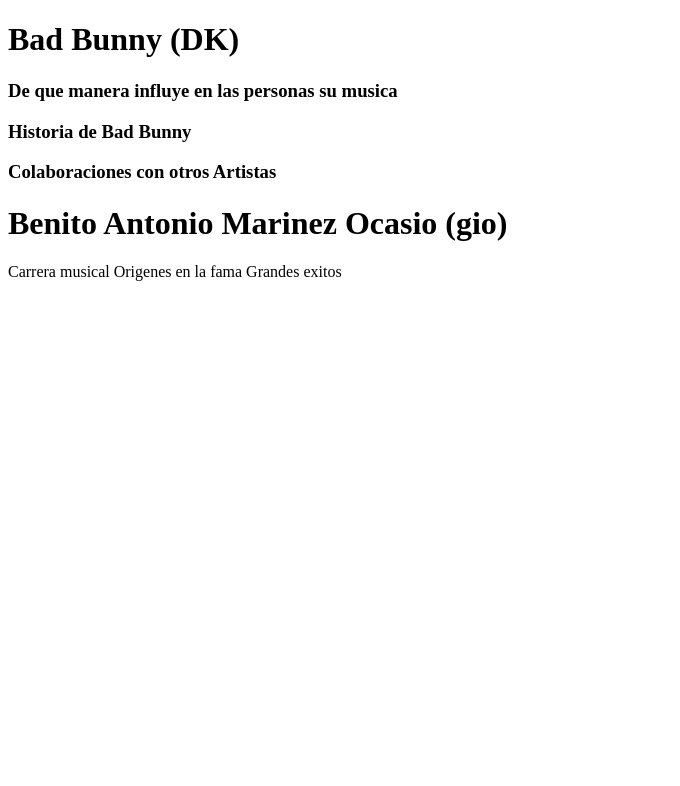
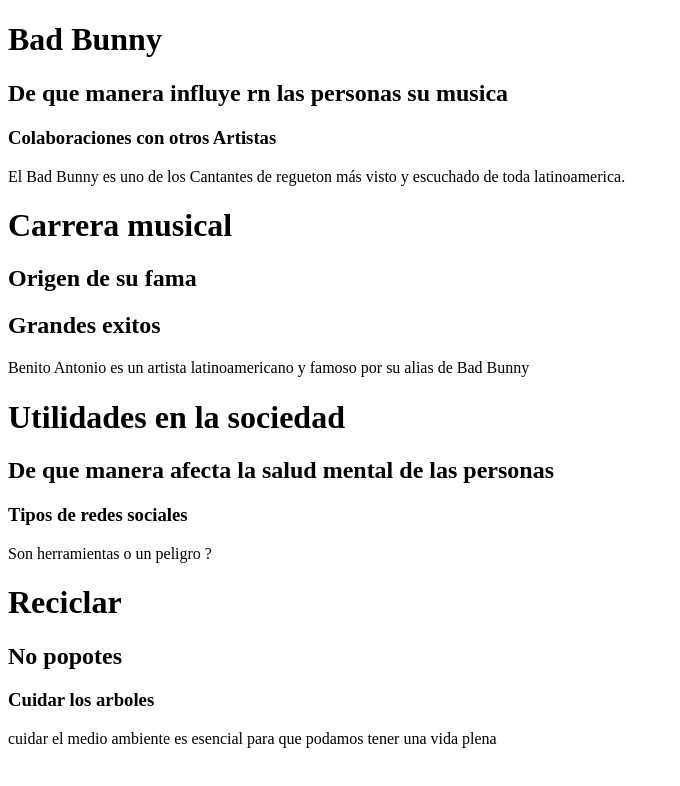
Before and after one commit to Rifel152/grupo-damico-givanni0-dacardenas-emiliano1-blog_del_mundo, a plain HTML site: page roots/propuestas.html in a window 1280 px wide. Shown: the whole page, without its empty margins (0-680 px from the left). Drawn offline with Linux system fonts and the light colour scheme.

Commit message:
Los 4 temas ya terminados

```diff
--- a/roots/propuestas.html
+++ b/roots/propuestas.html
@@ -1,17 +1,42 @@
+
    <!DOCTYPE html>
-<meta charset="utf-8">
-<html>
-    <head ></head>
-    <title></title>
+        <html lang="en">
+        <head>
+            <meta charset="UTF-8">
+            <title>Propuestas</title>
+        </head>
         <body>
+        <!--Bad Bunny : Emiliano de Cardenas Meza-->
         <hgroup>
-        <h1>Bad Bunny (DK)</h1>
-        <h3>De que manera influye en las personas su musica</h3>
-        <h3>Historia de Bad Bunny</h3>
+            <h1>Bad Bunny </h1>
+            <h2>De que manera influye rn las personas su musica</h2>
             <h3>Colaboraciones con otros Artistas</h3>
+        </hgroup>
+        <p>El Bad Bunny es uno de los Cantantes de regueton más visto y escuchado de toda latinoamerica.</p>
+        <!--fin Bad Bunny-->
+        <!--Benito Antonio Martinez Ocacio (sus logros): Giovanni D'amico Lopez-->
+        <hgroup>
+            <h1>Carrera musical</h1>
+            <h2>Origen de su fama</h2>
+            <h2>Grandes exitos</h2>
+        </hgroup>
+        <p>Benito Antonio es un artista latinoamericano y famoso por su alias de Bad Bunny</p>
+        <!--fin Benito Antonio-->
         </body>
+        </html>
+           <!--Redes sociales : Emiliano de Cardenas Meza-->
+           <hgroup>
+            <h1>Utilidades en la sociedad</h1>
+            <h2>De que manera afecta la salud mental de las personas</h2>
+            <h3>Tipos de redes sociales</h3>
         </hgroup>
-        <h1>Benito Antonio Marinez Ocasio  (gio)<h1>
-        </h3>Carrera musical</h3>
-        </h3>Origenes en la fama</h3>
-        </h3>Grandes exitos</h3>
+        <p>Son herramientas o un peligro ?</p>
+        <!--fin Redes-->
+           <!--Medio ambiente : Giovanni Antonio D'amico lopez-->
+           <hgroup>
+            <h1>Reciclar</h1>
+            <h2>No popotes</h2>
+            <h3>Cuidar los arboles</h3>
+        </hgroup>
+        <p>cuidar el medio ambiente es esencial para que podamos tener una vida plena</p>
+        <!--fin Ecologia-->
```
Lines whose indentation alone changed are shown as unchanged.
